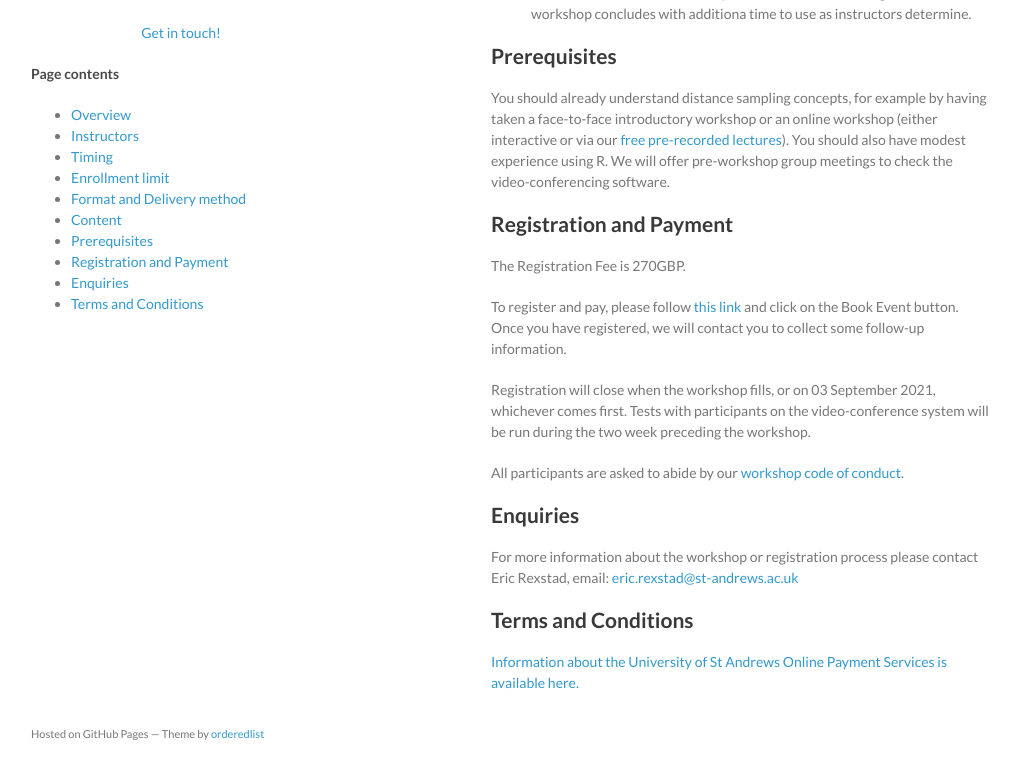
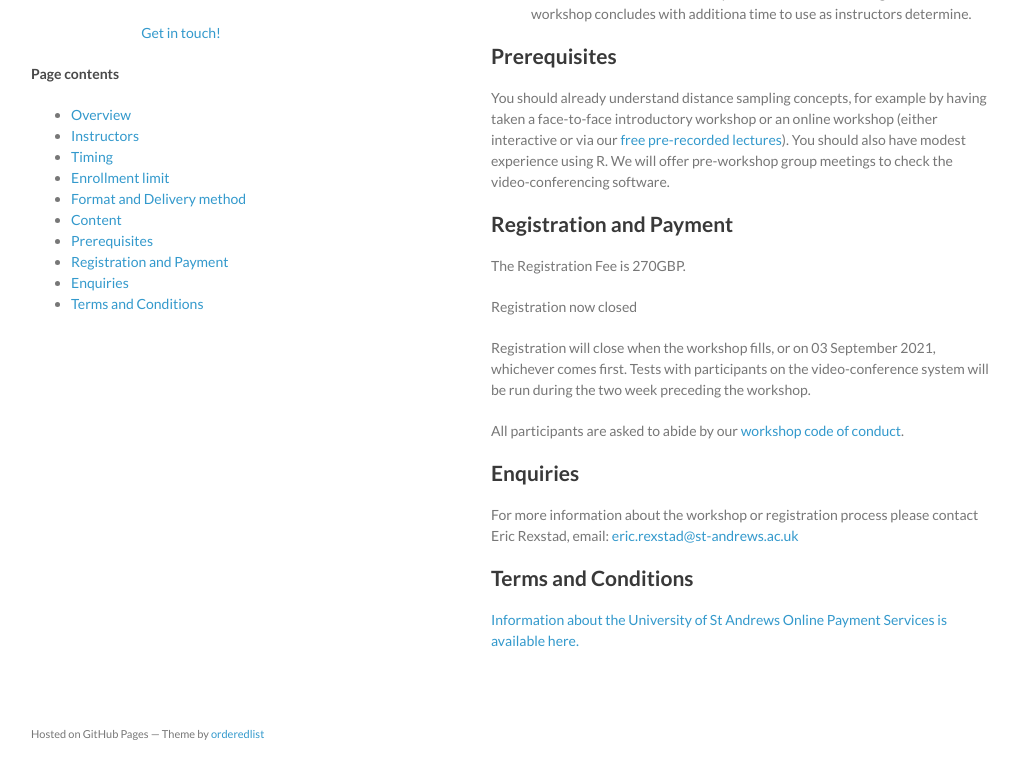
Before and after one commit to distanceworkshops/distanceworkshops.github.io, a Jekyll site: the page built from CTDS-Oct2021.md, in a window 1280 px wide and 900 px high, scrolled down 1702 px, cut to the strip 137-900 px from the top of the window. Shown: the whole strip, without its empty margins (129-1148 px from the left). Built offline with Jekyll 4.4.1, drawn with Linux system fonts in a browser that asks for light colours.

Commit message:
ctds description without registration link

```diff
--- a/CTDS-Oct2021.md
+++ b/CTDS-Oct2021.md
@@ -47,7 +47,8 @@ You should already understand distance sampling concepts, for example by having
 
 The Registration Fee is 270GBP.
 
-To register and pay, please follow [this link](https://onlineshop.st-andrews.ac.uk/conferences-and-events/events/creem/online-workshop-analysis-of-camera-trap-data-with-distance-sampling-18th-21st-october-2021) and click on the Book Event button. Once you have registered, we will contact you to collect some follow-up information.
+Registration now closed
+<!-- To register and pay, please follow [this link](https://onlineshop.st-andrews.ac.uk/conferences-and-events/events/creem/online-workshop-analysis-of-camera-trap-data-with-distance-sampling-18th-21st-october-2021) and click on the Book Event button. Once you have registered, we will contact you to collect some follow-up information. -->
 
 Registration will close when the workshop fills, or on 03 September 2021, whichever comes first. Tests with participants on the video-conference system will be run during the two week preceding the workshop.
 
```
